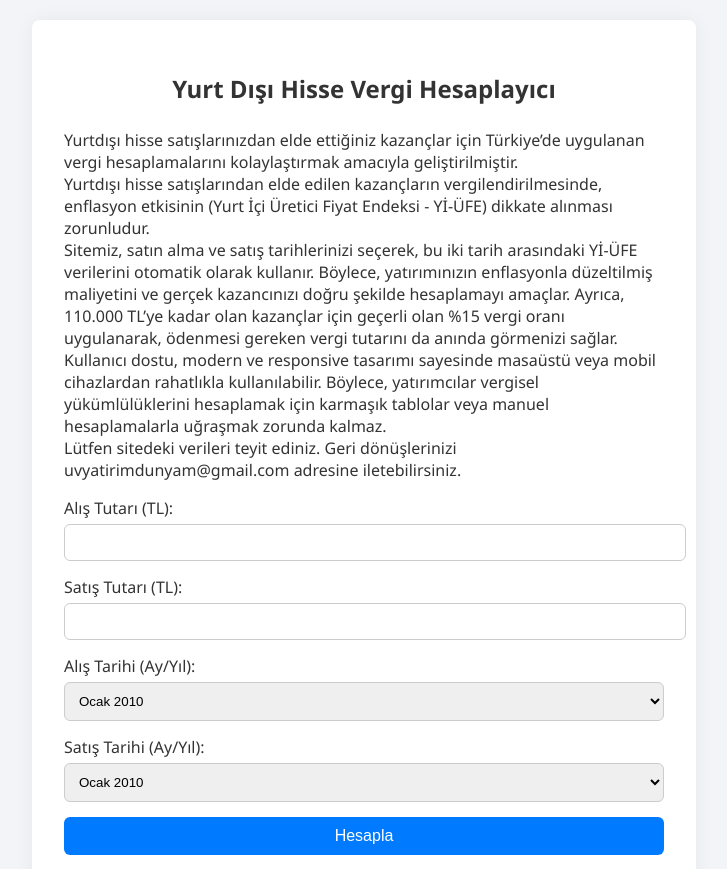
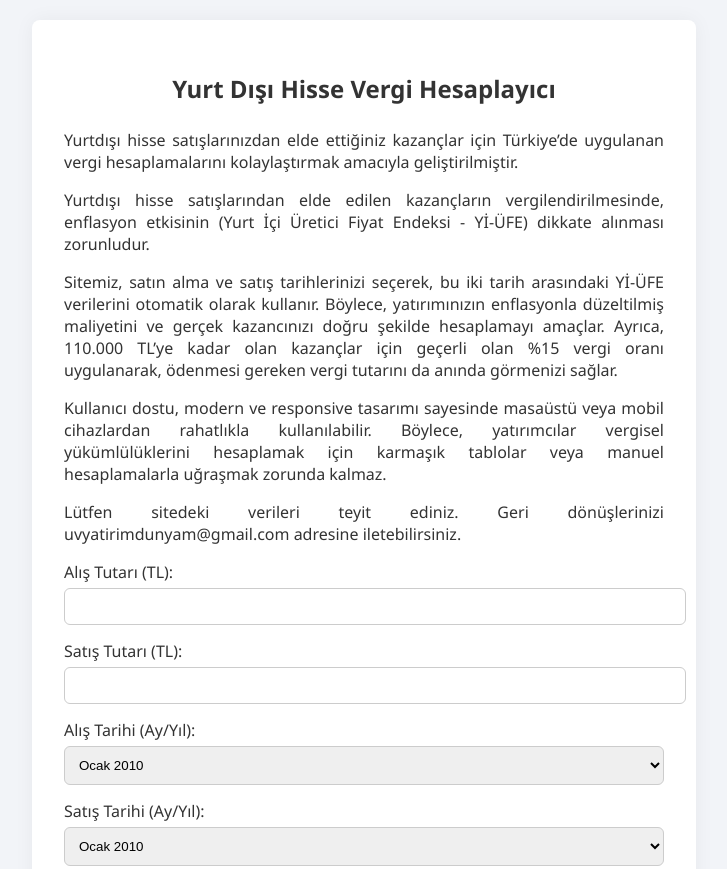
Before and after one commit to uvyatirimdunyam/yurtdisi-hisse-kazanci-vergi-hesaplama, a plain HTML site: page index.html in a window 1280 px wide. Shown: the top 869 px of the page, without its empty margins (276-1003 px from the left). Drawn offline with Linux system fonts and the light colour scheme.

Commit message:
Update index.html
Paragraf iki yana yaslandı.

```diff
--- a/index.html
+++ b/index.html
@@ -63,13 +63,13 @@
 <div class="container">
   <h2>Yurt Dışı Hisse Vergi Hesaplayıcı</h2>
 
-  <p>Yurtdışı hisse satışlarınızdan elde ettiğiniz kazançlar için Türkiye’de uygulanan vergi hesaplamalarını kolaylaştırmak amacıyla geliştirilmiştir.
-    <br>Yurtdışı hisse satışlarından elde edilen kazançların vergilendirilmesinde, enflasyon etkisinin (Yurt İçi Üretici Fiyat Endeksi - Yİ-ÜFE) dikkate alınması zorunludur.
-<br>Sitemiz, satın alma ve satış tarihlerinizi seçerek, bu iki tarih arasındaki Yİ-ÜFE verilerini otomatik olarak kullanır. Böylece, yatırımınızın enflasyonla düzeltilmiş maliyetini ve gerçek kazancınızı doğru şekilde hesaplamayı amaçlar. Ayrıca, 110.000 TL’ye kadar olan kazançlar için geçerli olan %15 vergi oranı uygulanarak, ödenmesi gereken vergi tutarını da anında görmenizi sağlar.
+  <p align="justify">Yurtdışı hisse satışlarınızdan elde ettiğiniz kazançlar için Türkiye’de uygulanan vergi hesaplamalarını kolaylaştırmak amacıyla geliştirilmiştir.
+    <p align="justify">Yurtdışı hisse satışlarından elde edilen kazançların vergilendirilmesinde, enflasyon etkisinin (Yurt İçi Üretici Fiyat Endeksi - Yİ-ÜFE) dikkate alınması zorunludur.
+<p align="justify">Sitemiz, satın alma ve satış tarihlerinizi seçerek, bu iki tarih arasındaki Yİ-ÜFE verilerini otomatik olarak kullanır. Böylece, yatırımınızın enflasyonla düzeltilmiş maliyetini ve gerçek kazancınızı doğru şekilde hesaplamayı amaçlar. Ayrıca, 110.000 TL’ye kadar olan kazançlar için geçerli olan %15 vergi oranı uygulanarak, ödenmesi gereken vergi tutarını da anında görmenizi sağlar.
 
-<br>Kullanıcı dostu, modern ve responsive tasarımı sayesinde masaüstü veya mobil cihazlardan rahatlıkla kullanılabilir. Böylece, yatırımcılar vergisel yükümlülüklerini hesaplamak için karmaşık tablolar veya manuel hesaplamalarla uğraşmak zorunda kalmaz.
+<p align="justify">Kullanıcı dostu, modern ve responsive tasarımı sayesinde masaüstü veya mobil cihazlardan rahatlıkla kullanılabilir. Böylece, yatırımcılar vergisel yükümlülüklerini hesaplamak için karmaşık tablolar veya manuel hesaplamalarla uğraşmak zorunda kalmaz.
 
-<br>Lütfen sitedeki verileri teyit ediniz. Geri dönüşlerinizi uvyatirimdunyam@gmail.com adresine iletebilirsiniz.
+<p align="justify">Lütfen sitedeki verileri teyit ediniz. Geri dönüşlerinizi uvyatirimdunyam@gmail.com adresine iletebilirsiniz.
 
 </p>
 
```
